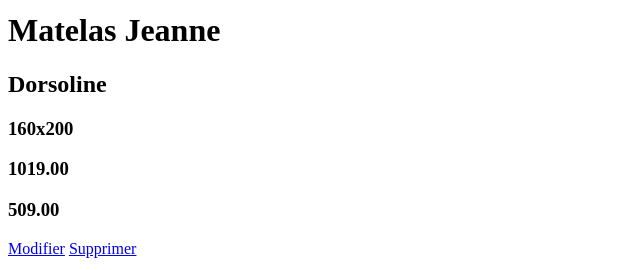
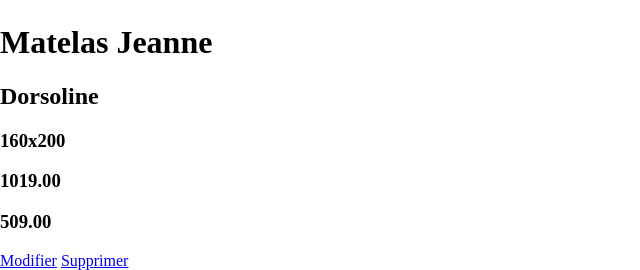
Before and after one commit to Florian59c/Literie3000, a PHP site: page / in a window 1280 px wide. Shown: the part 2172-2442 px from the top of the page, without its empty margins (0-640 px from the left). Run offline with PHP 8.4, Linux system fonts and the light colour scheme; data comes from the database, SQL or seed files in the repository.

Commit message:
modification de bdd car pb + creation du header/footer + affichage du contenu avec boucle (sans styles)

```diff
--- /dev/null
+++ b/css/main.css
@@ -0,0 +1,20 @@
+* {
+    /* faire en sorte que la bordure et le padding soient calculés a l interieur du conteneur -> on change le mode de calcul du conteneur */
+    box-sizing: border-box;
+}
+
+html {
+    font-size: 62.5%;
+}
+
+/* Taille par defaut pour eviter d'avoir une taille predfini a 10 px */
+body {
+    font-size: 1.6rem;
+    /* enlever les marge par defaut du navigateur */
+    margin: 0;
+}
+
+header {
+    text-align: center;
+    margin-bottom: 2rem;
+}
--- a/templates/header.php
+++ b/templates/header.php
@@ -5,6 +5,7 @@
     <meta charset="UTF-8">
     <meta http-equiv="X-UA-Compatible" content="IE=edge">
     <meta name="viewport" content="width=device-width, initial-scale=1.0">
+    <link rel="stylesheet" href="css/main.css">
     <title>Literie 3000</title>
 </head>
 
```
